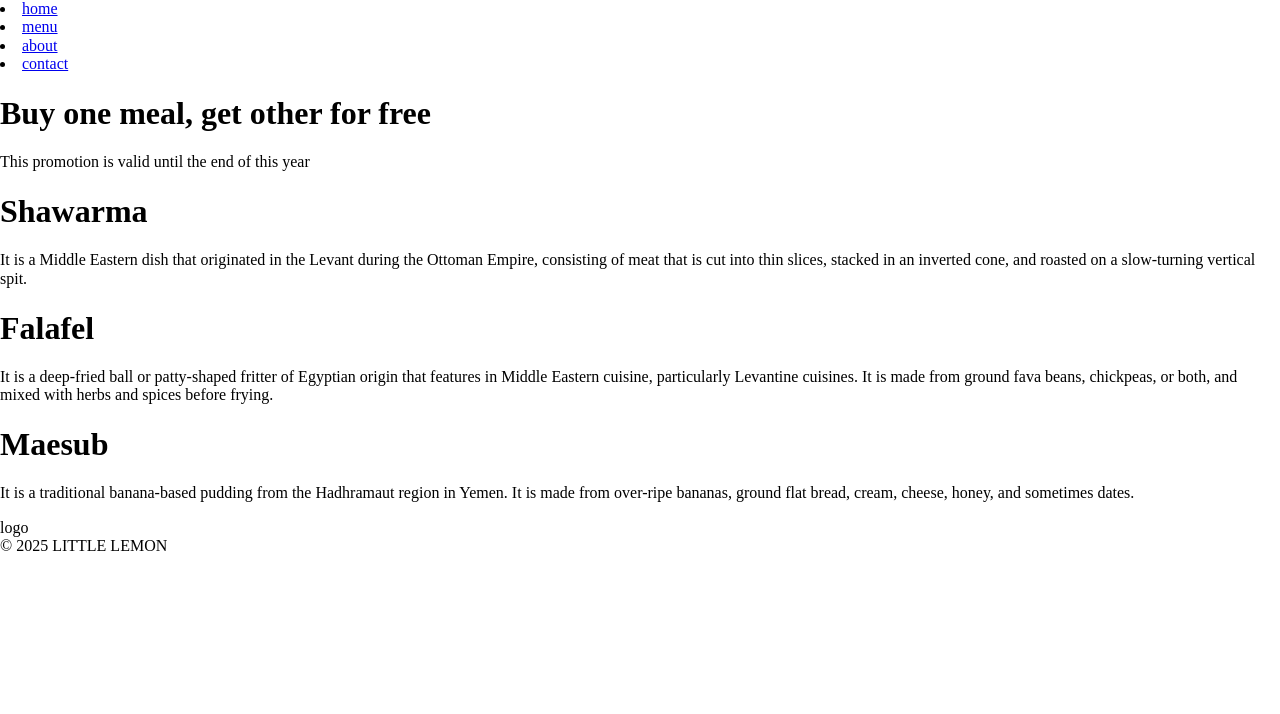
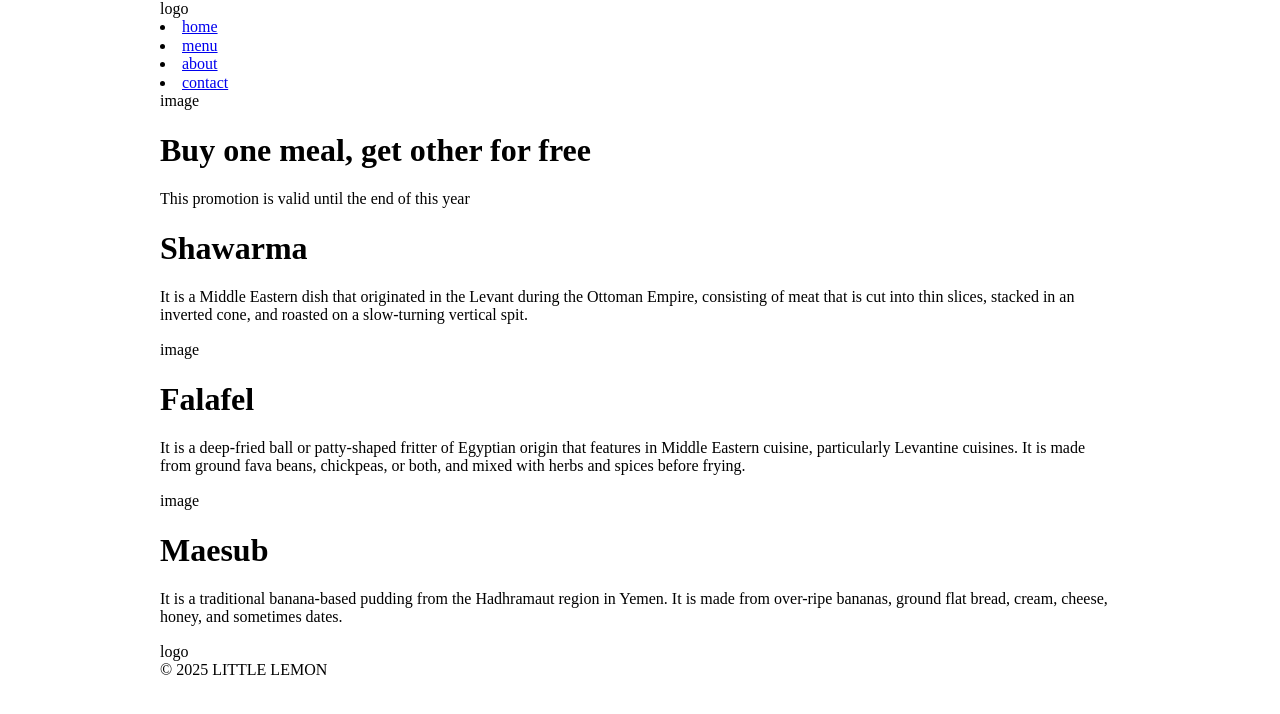
Before and after one commit to AbdullahDafor/HTML-and-CSS-in-Depth---Meta-Course, a plain HTML site: page index.html in a window 1280 px wide. Drawn offline with Linux system fonts and the light colour scheme.

Commit message:
Added container div + Updated CSS style

```diff
--- a/index.html
+++ b/index.html
@@ -3,13 +3,15 @@
     <head>
         <meta charset="UTF-8" />
         <meta name="viewport" content="width=device-width, initial-scale=1.0" />
-        <link rel="stylesheet" href="normalize.css">
+        <link rel="stylesheet" href="normalize.css" />
+        <link rel="stylesheet" href="style.css" />
         <title>LITTLE LEMON</title>
     </head>
     <body>
         <header>
+            <div class="container">
                 <div class="logo">
-                <!-- <img src="src/Asset 16@4x.png" alt=""> -->
+                    <!-- <img src="src/Asset 16@4x.png" alt=""> -->logo
                 </div>
                 <nav>
                     <li><a href="#home">home</a></li>
@@ -17,10 +19,12 @@
                     <li><a href="#about">about</a></li>
                     <li><a href="#contact">contact</a></li>
                 </nav>
+            </div>
         </header>
         <main>
+            <div class="container">
                 <article>
-                <!-- <img src="src/promotion.jpg" alt=""> -->
+                    <!-- <img src="src/promotion.jpg" alt=""> -->image
                     <h1>Buy one meal, get other for free</h1>
                     <p>This promotion is valid until the end of this year</p>
                 </article>
@@ -28,36 +32,42 @@
                     <!-- <img src="src/sharwama.jpg" alt=""> -->
                     <h1>Shawarma</h1>
                     <p>
-                    It is a Middle Eastern dish that originated in the Levant
-                    during the Ottoman Empire, consisting of meat that is cut
-                    into thin slices, stacked in an inverted cone, and roasted
-                    on a slow-turning vertical spit.
+                        It is a Middle Eastern dish that originated in the
+                        Levant during the Ottoman Empire, consisting of meat
+                        that is cut into thin slices, stacked in an inverted
+                        cone, and roasted on a slow-turning vertical spit.
                     </p>
                 </article>
                 <article>
-                <!-- <img src="src/falafel.webp" alt=""> -->
+                    <!-- <img src="src/falafel.webp" alt=""> -->image
                     <h1>Falafel</h1>
                     <p>
-                    It is a deep-fried ball or patty-shaped fritter of Egyptian
-                    origin that features in Middle Eastern cuisine, particularly
-                    Levantine cuisines. It is made from ground fava beans,
-                    chickpeas, or both, and mixed with herbs and spices before
-                    frying.
+                        It is a deep-fried ball or patty-shaped fritter of
+                        Egyptian origin that features in Middle Eastern cuisine,
+                        particularly Levantine cuisines. It is made from ground
+                        fava beans, chickpeas, or both, and mixed with herbs and
+                        spices before frying.
                     </p>
                 </article>
                 <article>
-                <!-- <img src="src/maesub.jpg" alt=""> -->
+                    <!-- <img src="src/maesub.jpg" alt=""> -->image
                     <h1>Maesub</h1>
                     <p>
-                    It is a traditional banana-based pudding from the Hadhramaut
-                    region in Yemen. It is made from over-ripe bananas, ground
-                    flat bread, cream, cheese, honey, and sometimes dates.
+                        It is a traditional banana-based pudding from the
+                        Hadhramaut region in Yemen. It is made from over-ripe
+                        bananas, ground flat bread, cream, cheese, honey, and
+                        sometimes dates.
                     </p>
                 </article>
+            </div>
         </main>
         <footer>
-            <div class="logo">logo</div>
+            <div class="container">
+                <div class="logo">
+                    <!-- <img src="src/Asset 16@4x.png" alt=""> -->logo
+                </div>
                 <div class="copyright">&copy; 2025 LITTLE LEMON</div>
+            </div>
         </footer>
     </body>
 </html>
--- a/style.css
+++ b/style.css
@@ -0,0 +1,19 @@
+.container {
+    width: 100%; /* for mobile */
+    padding-right: 15px;
+    padding-left: 15px;
+    margin-right: auto;
+    margin-left: auto;
+}
+
+@media (min-width: 768px) {
+    .container {
+        max-width: 720px; /* for tablet */
+    }
+}
+
+@media (min-width: 992px) {
+    .container {
+        max-width: 960px; /* for desktop */
+    }
+}
```
Lines whose indentation alone changed are shown as unchanged.
